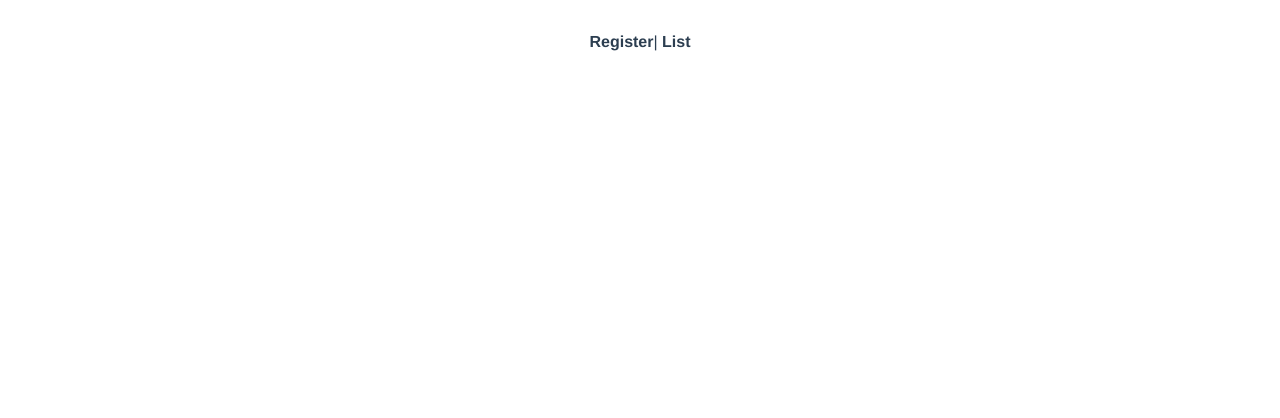
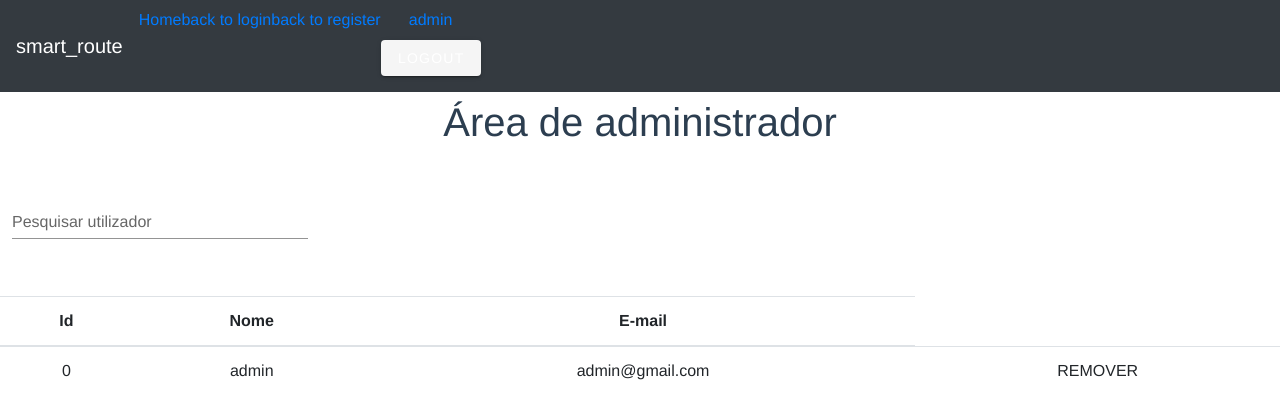
Before and after one commit to gnguedes/PW1_project, a Vue app: page /#/adminPage in a window 1280 px wide. Shown: the top 418 px of the page. Built offline with nearby package versions, Linux system fonts and the light colour scheme.

Commit message:
inicio pag_utilizador/admin

```diff
--- a/src/App.vue
+++ b/src/App.vue
@@ -1,8 +1,6 @@
 <template>
   <div id="app">
     <div id="nav">
-      <router-link to="/">Register</router-link>|
-      <router-link to="/home">List</router-link>
     </div>
     <router-view />
   </div>
@@ -18,7 +16,8 @@
 }
 
 #nav {
-  padding: 30px;
+  padding: 25px;
+  width: 50%;
 }
 
 #nav a {
--- a/src/components/ProfilePage.vue
+++ b/src/components/ProfilePage.vue
@@ -1,9 +1,42 @@
 <template>
   <div>
-    <h1>Ola</h1>
+    <h1>Área pessoal de {{getUser($route.params.userId).Name}}</h1>
+    <br />
+    <p>Name: {{getUser($route.params.userId).Name}}</p>
+    <p>Email: {{getUser($route.params.userId).Email}}</p>
+    <div>
+      <v-btn to="/adminPage">goto Admin</v-btn>
+      <v-btn>Editar</v-btn>
+    </div>
   </div>
 </template>
 
-<script></script>
+<script>
+export default {
+  name: "listUser",
+  data: function() {
+    return {
+      visible: false,
+      loggedUserId: "",
+      listUsers: []
+    };
+  },
+  created() {
+    this.listUsers = this.$store.getters.getAllUsers;
+    this.loggedUserId = this.$store.getters.getLoggedUserId;
+    this.checkUserType();
+  },
+  methods: {
+    getUser(id) {
+      return this.listUsers.filter(user => user.id === id)[0];
+    },
+    checkUserType() {
+      if (this.loggedUserId == 0) {
+        this.visible = true;
+      }
+    }
+  }
+};
+</script>
 
 <style></style>
--- /dev/null
+++ b/src/components/adminManageUsers.vue
@@ -0,0 +1,69 @@
+<template>
+  <div>
+    <span v-if="this.listOfUsers.length===0">SEM PESSOAS REGISTADAS</span>
+    <div v-else>
+      <br>
+      <v-col cols="12" sm="6" md="3">
+          <v-text-field
+            label="Pesquisar utilizador"
+            v-model="filterName"
+          ></v-text-field>
+        </v-col>
+      <br>
+      <table class="table">
+        <thead>
+          <tr>
+            <th scope="col">Id</th>
+            <th scope="col">Nome</th>
+            <th scope="col">E-mail</th>
+          </tr>
+        </thead>
+        <tbody>
+          <tr v-for="user in filteredUser" v-bind:key="user">
+            <td>{{user.id}}</td>
+            <td>{{user.Name}}</td>
+            <td>{{user.Email}}</td>
+            <td>
+              <button v-on:click="removeUser(user.Name)">REMOVER</button>
+            </td>
+          </tr>
+        </tbody>
+      </table>
+    </div>
+  </div>
+</template>
+<script>
+export default {
+  name: "listOfUser",
+  data: function() {
+    return {
+      filterName: "",
+      listOfUsers:[],
+    };
+  },
+  created() {
+    this.listOfUsers = this.$store.getters.getAllUsers;
+  },
+  methods:{
+    removeUser(name){
+      if (confirm("Deseja mesmo remover o utilizador?")) {
+        this.listOfUsers = this.listOfUsers.filter(
+         user => user.Name !== name,
+         this.$store.state.listUsers = this.listOfUsers
+        );
+      }
+    }
+  },
+  computed:{
+      filteredUser(){
+        return this.listOfUsers.filter(user => {
+        let filteredUserResult = true;
+        if (this.filterName !== "") {
+          filteredUserResult = user.Name == this.filterName;
+        }
+        return filteredUserResult;
+      });
+    }
+  }
+};
+</script>
--- a/src/components/loginForm.vue
+++ b/src/components/loginForm.vue
@@ -17,8 +17,10 @@
           v-model="txtPassword"
         />
         <div class="text-center mt-4">
-          <button class="btn btn-indigo" type="submit">Login</button>
-          <router-link to="/register">Não tem conta? Clique aqui</router-link>
+          <v-btn type="submit">Login</v-btn>
+          <br>
+          <br>
+          <v-btn to="/register">Não tem conta? Clique aqui</v-btn>
         </div>
       </form>
     </div>
--- a/src/router/index.js
+++ b/src/router/index.js
@@ -4,6 +4,7 @@ import Home from "../views/Home.vue";
 import Login from "../views/Login.vue";
 import Register from "../views/Register.vue";
 import UserProfile from "../views/UserProfile.vue";
+import AdminPage from "../views/AdminPage.vue";
 //import LandingPage from "../views/LandingPage.vue";
 
 Vue.use(VueRouter);
@@ -34,6 +35,11 @@ const routes = [
     name:"landingPage",
     component: LandingPage
     */
+   {
+     path:"/adminPage",
+     name: "adminPage",
+     component: AdminPage
+   },
 
 ];
 
--- /dev/null
+++ b/src/views/AdminPage.vue
@@ -0,0 +1,22 @@
+<template>
+  <div>
+    <navBar />
+    <br>
+    <br>
+    <h1>Área de administrador</h1>
+    <manageUsers/>
+  </div>
+</template>
+<script>
+import navBar from "@/components/NavBar.vue";
+import manageUsers from "@/components/adminManageUsers.vue";
+
+export default {
+    name:"adminPage",
+    components:{
+        navBar,
+        manageUsers,
+    }
+
+};
+</script>
--- a/src/views/Home.vue
+++ b/src/views/Home.vue
@@ -6,6 +6,7 @@
     <div class="container" style="margin-top:80px">
       <routeForm />
     </div>
+    <footer />
   </div>
 </template>
 
@@ -13,6 +14,7 @@
 import NavBar from "@/components/NavBar.vue";
 import routeForm from "@/components/newRoute.vue";
 //import footer from "@/components/footer.vue";
+
 export default {
   components: {
     NavBar,
--- a/src/views/Login.vue
+++ b/src/views/Login.vue
@@ -1,7 +1,9 @@
 <template>
   <div class="login">
     <h1>Smart_route</h1>
-    <loginForm msg="login Page" />
+    <div>
+      <loginForm />
+    </div>
   </div>
 </template>
 
--- a/src/views/Register.vue
+++ b/src/views/Register.vue
@@ -1,5 +1,6 @@
 <template>
   <div class="signUp">
+    <h3>Registo</h3>
     <registerForm />
   </div>
 </template>
```
Also changed, not shown: src/components/manageUsers2.vue (added, +44 -0 lines), src/views/UserProfile.vue (+4 -3 lines), src/components/footer.vue (line endings or trailing spaces).
